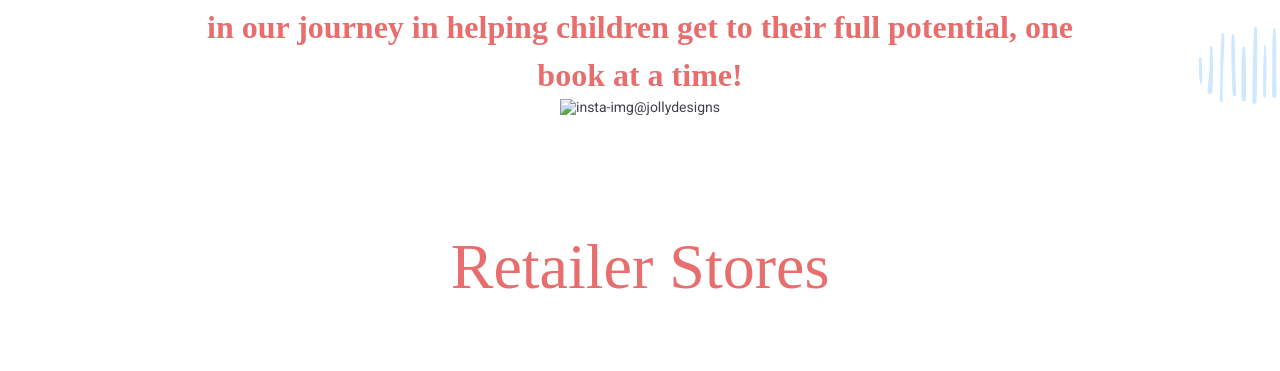
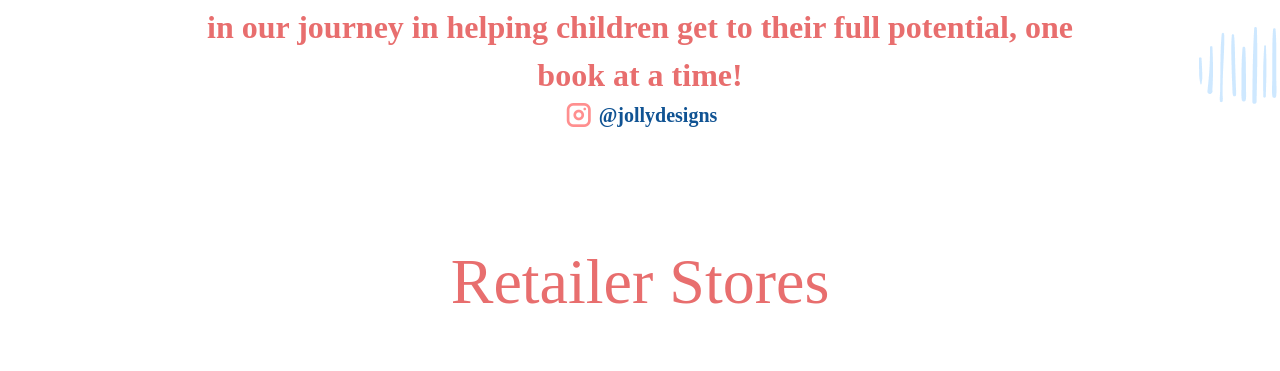
Before and after one commit to MykhailoHa/Jolly-Design, a website: page src/index.html in a window 1280 px wide. Shown: the part 6301-6672 px from the top of the page. Drawn offline with nearby package versions, Linux system fonts and the light colour scheme; files that its build step writes are made by us from their sources; files whose address does not match are found by name.

Commit message:
follow us block - before slider

```diff
--- a/src/partials/follow_us.html
+++ b/src/partials/follow_us.html
@@ -7,7 +7,7 @@
       <h3 class="follow_us-of-title"> in our journey in helping children get to their full potential, one <br>
          book at a time!</h3>
       <a class="follow_ua-insta" href="#">
-        <img class="follow_ua-insta-img" src="" alt="insta-img">
+        <span class="icon-ins_fill" > </span>
         <span class="follow_ua-insta-id">@jollydesigns</span>
       </a>
     </div>
--- a/src/scss/lib/_svgfont.sass
+++ b/src/scss/lib/_svgfont.sass
@@ -24,6 +24,7 @@ $icon-dundruff: "\EA10"
 $icon-icon-user: "\EA11"
 $icon-dropdown: "\EA12"
 $icon-dropdown2: "\EA13"
+$icon-ins_fill: "\EA14"
 
 
 %icon
@@ -78,3 +79,5 @@ $icon-dropdown2: "\EA13"
 	content: $icon-dropdown
 .icon-dropdown2:before
 	content: $icon-dropdown2
+.icon-ins_fill:before
+	content: $icon-ins_fill
--- a/src/scss/partials/_follow_us.scss
+++ b/src/scss/partials/_follow_us.scss
@@ -31,4 +31,18 @@ color:#E86E6E ;
   display: flex;
   align-items: center;
   justify-content: center;
+  gap:4px ;
 }
+.icon-ins_fill {
+  font-size: 32px;
+  color: #FF8F8F;
+}
+.follow_ua-insta-id {
+font-family: 'Poppins';
+font-style: normal;
+font-weight: 600;
+font-size: 20px;
+line-height: 30px;
+text-align: center;
+color: #105393;
+}
```
Also changed, not shown: build/css/fonts/svgfont.ttf, build/css/fonts/svgfont.woff, build/css/fonts/svgfont.woff2, build/css/style.css, build/icons.html, build/index.html, src/img/svg/uEA14-ins_fill.svg (added), 1 other file.
